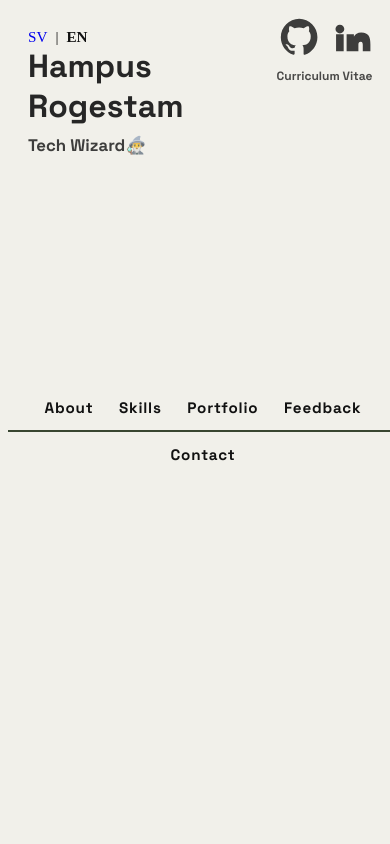
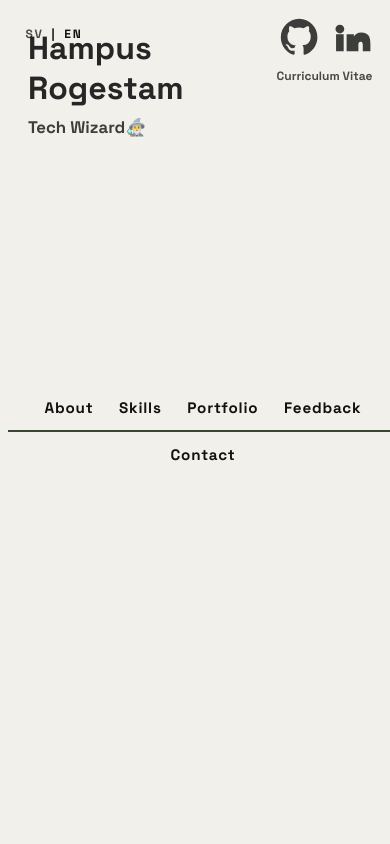
Before and after one commit to hampustech/portfolio-website, a plain HTML site: page index.html in a window 390 px wide. Shown: the top 844 px of the page. Drawn offline with Linux system fonts and the light colour scheme.

Commit message:
update: multilingual function design and animation

```diff
--- a/cv.css
+++ b/cv.css
@@ -50,28 +50,42 @@ body {
   overflow-wrap: anywhere;
 }
 
-/* FIXA DETTA UNDER */
+.lang-switch {
+  position: absolute;
+  top: 1.3rem;
+  left: 2.3rem;
+  z-index: 20;
 
-.lang-switch {
   display: inline-flex;
+  align-items: center;
   gap: 0.5rem;
-  align-items: center;
-  font-size: 0.95rem;
+
+  font-family: "Space Grotesk", sans-serif;
+  font-size: 0.75rem;
+  font-weight: 700;
+  letter-spacing: 0.14em;
+  text-transform: uppercase;
 }
 
-.lang-link {
+.lang-link,
+.lang-current {
+  color: #111;
+  opacity: 0.75;
   text-decoration: none;
 }
 
+.lang-current {
+  opacity: 1;
+}
+
 .lang-link:hover {
+  opacity: 1;
   text-decoration: underline;
 }
 
-.lang-current {
-  font-weight: 700;
+.lang-sep {
+  opacity: 0.35;
 }
-
-/* FIXA DETTA OVAN */
 
 .cv-page {
   position: relative;
--- a/script.js
+++ b/script.js
@@ -1,3 +1,5 @@
+
+const langSwitch = document.querySelector('.lang-switch');
 
 const heroNav = document.querySelector('.hero-nav');
 const scrollCue = document.querySelector('.scroll-cue');
@@ -23,6 +25,9 @@ function handleScreenChange(e) {
   if (isSmallScreen) {
     heroNav.classList.add('is-visible');
     socialLinks.classList.add('is-visible');
+    langSwitch?.classList.add('is-visible');
+
+
     scrollCue.classList.add('is-hidden');
     line.style.width = "100%";
 
@@ -55,6 +60,8 @@ if (!mediaQuery.matches) {
       if (scrollDistance >= UNLOCK_THRESHOLD) {
           heroNav.classList.add('is-visible');
           socialLinks.classList.add('is-visible');
+          langSwitch?.classList.add('is-visible');
+
           scrollCue.classList.add('is-hidden');
 
           setTimeout(() => {
--- a/style.css
+++ b/style.css
@@ -63,28 +63,54 @@ body { overflow-wrap: anywhere; }
     height: 100vh;
 }
 
-/* FIXA DETTA UNDER */
+.lang-switch {
+  position: absolute;
+  top: 1rem;
+  left: 2.2rem;
+  z-index: 10;
 
-.lang-switch {
   display: inline-flex;
+  align-items: center;
   gap: 0.5rem;
-  align-items: center;
-  font-size: 0.95rem;
+
+  font-family: "Space Grotesk", sans-serif;
+  font-size: 0.75rem;
+  font-weight: 700;
+  letter-spacing: 0.14em;
+  text-transform: uppercase;
+
+  opacity: 0;
+  transform: translateY(-0.5rem);
+  pointer-events: none;
+
+  transition: opacity 1s ease 0.2s, transform 1s ease 0.2s;
 }
 
-.lang-link {
+.lang-switch.is-visible {
+  opacity: 1;
+  transform: translateY(0);
+  pointer-events: auto;
+}
+
+.lang-link,
+.lang-current {
+  color: #111;
+  opacity: 0.75;
   text-decoration: none;
 }
 
+.lang-current {
+  opacity: 1;
+}
+
 .lang-link:hover {
+  opacity: 1;
   text-decoration: underline;
 }
 
-.lang-current {
-  font-weight: 700;
+.lang-sep {
+  opacity: 0.35;
 }
-
-/* FIXA DETTA OVAN */
 
 #hero {
     min-height: 100vh;
@@ -1071,6 +1097,11 @@ body { overflow-wrap: anywhere; }
   .hero-nav a:hover ~ a { transform: none; }
   .hero-nav a:has(~a:hover) { transform: none; }
 
+  .lang-switch {
+    top: 1.1rem;
+    left: 1.1rem;
+  }
+
   .social-links {
     top: 1.1rem;
     right: 1.1rem;
```
